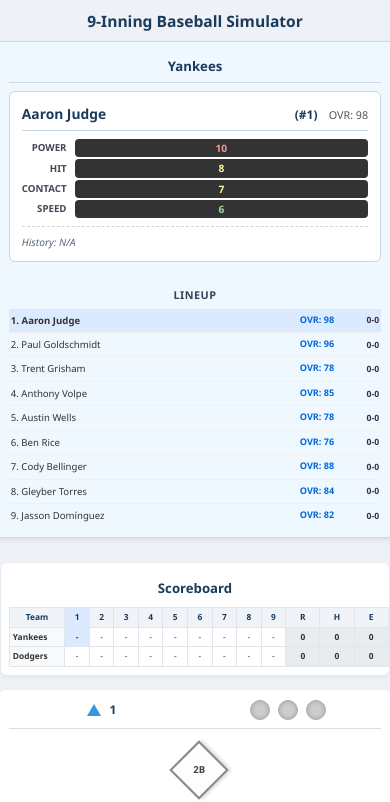
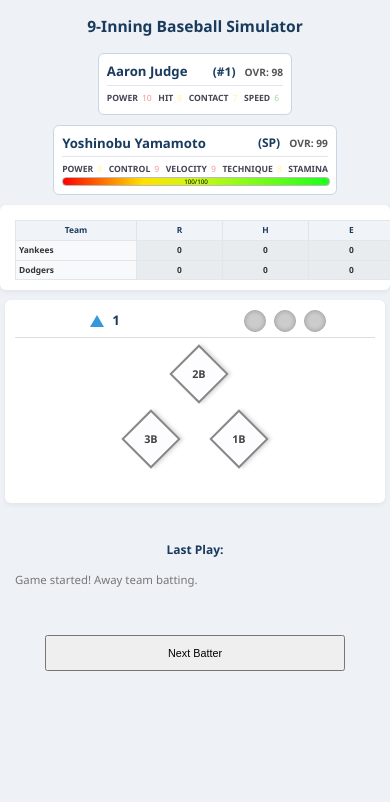
Before and after one commit to Lanternko/Baseball, a plain HTML site: page index.html in a window 390 px wide. Both pictures are taken after a click on the button "Start New Game". Shown: the top 802 px of the page. Drawn offline with Linux system fonts and the light colour scheme.

Commit message:
Update Mobile 1.01

```diff
--- a/index.html
+++ b/index.html
@@ -18,6 +18,12 @@
         </div>
 
         <div class="main-game-area">
+            <div class="mobile-player-display" id="mobileBatterDisplay">
+                </div>
+            <div class="mobile-player-display" id="mobilePitcherDisplay">
+                </div>
+
+
             <div class="scoreboard-container">
                 <h2>Scoreboard</h2>
                 <table id="scoreboard">
--- a/js/ui.js
+++ b/js/ui.js
@@ -50,6 +50,10 @@
     homeCurrentPlayerDisplay: document.getElementById('homeCurrentPlayerDisplay'),
     awayTeamLineupList: document.getElementById('awayTeamLineupList'),
     homeTeamLineupList: document.getElementById('homeTeamLineupList'),
+
+    // Mobile Displays
+    mobileBatterDisplay: document.getElementById('mobileBatterDisplay'),
+    mobilePitcherDisplay: document.getElementById('mobilePitcherDisplay'),
 };
 
 // --- UI Initialization ---
@@ -318,42 +322,54 @@
 export function updateAllDisplays(gameState, gameTeams) {
     if (!gameState || !gameTeams) { console.error("Missing gameState or gameTeams"); return; }
 
+    const isMobileView = window.innerWidth <= 768; // 簡單的寬度判斷
+
     // Update Inning/Outs/Bases/Scoreboard
     updateInningDisplay(gameState.halfInning, gameState.currentInning, gameState.gameStarted, gameState.gameOver);
     updateOutsDisplay(gameState.outs);
-    updateBasesDisplay(gameState.bases, gameState.activePitcher); // Pass pitcher for mound name
-    updateScoreboard(gameTeams, gameState.currentInning, gameState.halfInning, gameState.outs, gameState.gameStarted, gameState.gameOver);
+    updateBasesDisplay(gameState.bases, gameState.activePitcher);
+    updateScoreboard(gameTeams, gameState.currentInning, gameState.halfInning, gameState.outs, gameState.gameStarted, gameState.gameOver); // Scoreboard 更新邏輯不變，CSS 會處理顯示
 
-    // Determine teams and current batter
     const battingTeamKey = gameState.halfInning === 'top' ? 'away' : 'home';
     const fieldingTeamKey = gameState.halfInning === 'top' ? 'home' : 'away';
     const battingTeam = gameTeams[battingTeamKey];
-    const currentBatterForDisplay = gameState.activeBatter; // Batter currently up
+    const currentBatterForDisplay = gameState.activeBatter;
+    const currentPitcherForDisplay = gameState.activePitcher;
 
-    // Add batting order to the current batter object for display
     if (currentBatterForDisplay && battingTeam && battingTeam.batters) {
         const currentBatterActualIndex = battingTeam.batters.findIndex(b => b === currentBatterForDisplay);
         currentBatterForDisplay.battingOrder = (currentBatterActualIndex !== -1) ? currentBatterActualIndex + 1 : '?';
     }
 
-    // Update Emphasized Player Displays
-    if (battingTeamKey === 'away') {
-        displayCurrentPlayer(currentBatterForDisplay, true, DOM_ELEMENTS.awayCurrentPlayerDisplay);
-        displayCurrentPlayer(gameState.activePitcher, false, DOM_ELEMENTS.homeCurrentPlayerDisplay);
-        // UI #1: Set panel background colors
-        DOM_ELEMENTS.awayTeamPanel.className = 'team-panel batting-team';
-        DOM_ELEMENTS.homeTeamPanel.className = 'team-panel fielding-team';
+    if (isMobileView) {
+        // 手機版面：更新到 mobile display divs
+        if (DOM_ELEMENTS.mobileBatterDisplay) {
+            displayCurrentPlayer(currentBatterForDisplay, true, DOM_ELEMENTS.mobileBatterDisplay);
+        }
+        if (DOM_ELEMENTS.mobilePitcherDisplay) {
+            displayCurrentPlayer(currentPitcherForDisplay, false, DOM_ELEMENTS.mobilePitcherDisplay);
+        }
+        // 確保電腦版的 player display 是空的或隱藏的 (CSS 應該已處理隱藏)
+        if (DOM_ELEMENTS.awayCurrentPlayerDisplay) DOM_ELEMENTS.awayCurrentPlayerDisplay.innerHTML = '';
+        if (DOM_ELEMENTS.homeCurrentPlayerDisplay) DOM_ELEMENTS.homeCurrentPlayerDisplay.innerHTML = '';
+
     } else {
-        displayCurrentPlayer(currentBatterForDisplay, true, DOM_ELEMENTS.homeCurrentPlayerDisplay);
-        displayCurrentPlayer(gameState.activePitcher, false, DOM_ELEMENTS.awayCurrentPlayerDisplay);
-        // UI #1: Set panel background colors
-        DOM_ELEMENTS.homeTeamPanel.className = 'team-panel batting-team';
-        DOM_ELEMENTS.awayTeamPanel.className = 'team-panel fielding-team';
+        // 電腦版面：使用原來的 team panel displays
+        if (battingTeamKey === 'away') {
+            displayCurrentPlayer(currentBatterForDisplay, true, DOM_ELEMENTS.awayCurrentPlayerDisplay);
+            displayCurrentPlayer(currentPitcherForDisplay, false, DOM_ELEMENTS.homeCurrentPlayerDisplay);
+            if (DOM_ELEMENTS.awayTeamPanel) DOM_ELEMENTS.awayTeamPanel.className = 'team-panel batting-team';
+            if (DOM_ELEMENTS.homeTeamPanel) DOM_ELEMENTS.homeTeamPanel.className = 'team-panel fielding-team';
+        } else {
+            displayCurrentPlayer(currentBatterForDisplay, true, DOM_ELEMENTS.homeCurrentPlayerDisplay);
+            displayCurrentPlayer(currentPitcherForDisplay, false, DOM_ELEMENTS.awayCurrentPlayerDisplay);
+            if (DOM_ELEMENTS.homeTeamPanel) DOM_ELEMENTS.homeTeamPanel.className = 'team-panel batting-team';
+            if (DOM_ELEMENTS.awayTeamPanel) DOM_ELEMENTS.awayTeamPanel.className = 'team-panel fielding-team';
+        }
+        // 更新 Lineup Lists (手機版不需要)
+        displaySingleTeamLineupList('away', gameTeams, gameState.halfInning === 'top' ? currentBatterForDisplay : null);
+        displaySingleTeamLineupList('home', gameTeams, gameState.halfInning === 'bottom' ? currentBatterForDisplay : null);
     }
-
-    // Update Lineup Lists (highlighting the CURRENT batter)
-    displaySingleTeamLineupList('away', gameTeams, gameState.halfInning === 'top' ? currentBatterForDisplay : null);
-    displaySingleTeamLineupList('home', gameTeams, gameState.halfInning === 'bottom' ? currentBatterForDisplay : null);
 }
 
 
--- a/style.css
+++ b/style.css
@@ -212,104 +212,173 @@
 
 /* 中等螢幕到手機 - 主要斷點 */
 @media (max-width: 768px) {
-    body {
-        font-size: 13px; /* 可略微調整基礎字體大小 */
-        padding: 5px;    /* 減少 body 邊距 */
+    /* style.css (在 @media (max-width: 768px) 中) */
+
+    /* 隱藏電腦版的 Team Panels */
+    .team-panel {
+        display: none; /* 在手機上完全隱藏 */
     }
 
-    h1 {
-        font-size: 1.5em; /* 調整標題大小 */
-        margin-bottom: 8px;
+    /* 主遊戲區域現在是唯一的頂層容器，讓它佔滿寬度 */
+    .main-game-area {
+        width: 100%;
+        padding: 5px; /* 給主區域一點邊距 */
+        box-sizing: border-box;
+        order: initial; /* 移除先前為 team-panel 設定的 order */
     }
 
-    h2 {
-        font-size: 1.1em;
+    /* 新增的行動版球員顯示區塊 */
+    .mobile-player-display {
+        border: 1px solid #c8d6e5;
+        border-radius: 6px;
+        padding: 8px; /* 調整 padding */
+        margin-bottom: 10px;
+        background-color: #fff;
+        /* 與 .current-player-display 相似的樣式，但可以更緊湊 */
+    }
+    .mobile-player-display h5 {
+        margin: 0 0 5px 0;
+        font-size: 1em; /* 略微調整字體大小 */
+        color: #1a3b5d;
+        display: flex;
+        justify-content: space-between;
+        align-items: center;
+        border-bottom: 1px solid #e0e6ec;
+        padding-bottom: 3px;
+    }
+    .mobile-player-display .player-main-name {
+        font-size: 1.1em; /* 略微調整字體大小 */
+        font-weight: 600;
+    }
+    .mobile-player-display .player-role,
+    .mobile-player-display .player-ovr-small {
+        font-size: 0.85em; /* 略微調整字體大小 */
+        color: #555;
+        margin-left: 6px;
+    }
+    .mobile-player-display .player-stats-detailed {
+        font-size: 0.8em; /* 略微調整字體大小 */
+        gap: 2px 6px; /* 調整間距 */
+    }
+    .mobile-player-display .stat-label {
+        font-weight: bold;
+        color: #445;
+        text-align: right;
+        font-size: 0.9em; /* 略微調整字體大小 */
+    }
+    .mobile-player-display .stat-value {
+        padding: 1px 4px; /* 調整 padding */
+        font-size: 0.9em; /* 略微調整字體大小 */
+    }
+    .mobile-player-display .player-history { /* 手機版可能不需要顯示打擊歷史 */
+        display: none;
+    }
+    .mobile-player-display .stamina-bar-container { /* 確保投手體力條也適當顯示 */
+        height: 0.8em;
+    }
+    .mobile-player-display .stamina-text {
+        font-size: 0.65em;
     }
 
-    .game-layout {
-        flex-direction: column; /* 將主區塊改為垂直堆疊 */
-        align-items: center;    /* 堆疊後居中對齊 */
-        gap: 15px;              /* 調整區塊間距 */
+    /* 在電腦版上隱藏行動版專用顯示區塊 */
+    @media (min-width: 769px) {
+        .mobile-player-display {
+            display: none;
+        }
     }
 
-    .team-panel {
-        width: 95%;             /* 讓資訊面板佔據大部分寬度 */
-        max-width: 450px;       /* 設定最大寬度，避免在稍大平板上過寬 */
+    /* style.css (在 @media (max-width: 768px) 中) */
+
+    .scoreboard-container {
         margin-bottom: 10px;
-        max-height: none;       /* 允許面板內容增長 */
-        order: initial;         /* 確保在 column 方向時順序正確 */
     }
 
-    /* 如果希望客隊資訊在最上面，主隊在最下面 */
-    #awayTeamPanel { order: 1; }
-    .main-game-area { order: 2; width: 95%; }
-    #homeTeamPanel { order: 3; }
+    #scoreboard {
+        margin-top: 5px;
+    }
+
+    /* 隱藏詳細局數的表頭和儲存格 */
+    #scoreboard th:not(:first-child):not(:nth-last-child(1)):not(:nth-last-child(2)):not(:nth-last-child(3)),
+    #scoreboard td:not(:first-child):not(:nth-last-child(1)):not(:nth-last-child(2)):not(:nth-last-child(3)) {
+        display: none;
+    }
+
+    /* 調整剩餘欄位的樣式，使其更像手繪圖 */
+    #scoreboard th, #scoreboard td {
+        padding: 5px;
+        font-size: 0.9em; /* 稍微放大字體，因為欄位變少了 */
+        min-width: 25px;
+    }
+    #scoreboard .team-name {
+        min-width: 60px; /* 隊名可以寬一點 */
+        font-weight: bold;
+    }
+    #scoreboard .total-runs,
+    #scoreboard .total-hits,
+    #scoreboard .total-errors {
+        min-width: 30px;
+        font-weight: bold;
+    }
+
+    /* 移除 scoreboard-container 的標題 "Scoreboard"，如果需要的話 */
+    .scoreboard-container h2 {
+        display: none; /* 或者可以保留，看您的偏好 */
+    }
+    /* style.css (在 @media (max-width: 768px) 中，根據需要調整或覆蓋先前的規則) */
+
+    .field-display {
+        padding: 10px;
+        margin-bottom: 10px;
+    }
+
+    .field-header { /* 局數和出局數 */
+        font-size: 1.1em; /* 可以稍微大一點 */
+        padding-bottom: 5px;
+        margin-bottom: 10px;
+    }
+
+    .field-display .diamond-area {
+        width: 150px; /* 根據空間調整 */
+        height: 150px;
+        margin: 15px auto 10px auto; /* 調整邊距 */
+    }
+    .field-display .diamond-area .base {
+        width: 40px;
+        height: 40px;
+    }
+    /* 跑者姓名的位置可能需要重新微調 */
+    #runnerName1B { top: calc(50% - 8px); right: -60px; }
+    #runnerName2B { top: -28px; }
+    #runnerName3B { top: calc(50% - 8px); left: -60px; }
 
 
-    .current-player-display h5 {
+    #at-bat-outcome {
+        margin-top: 10px;
+        padding: 8px;
+    }
+    #at-bat-outcome h2 { /* "Last Play:" 標題 */
         font-size: 1em;
+        margin-bottom: 3px;
     }
-    .current-player-display .player-main-name {
-        font-size: 1.15em;
-    }
-    .current-player-display .player-stats-detailed {
-        font-size: 0.85em;
-        gap: 2px 8px; /* 縮小能力值標籤與數值的間距 */
-    }
-    .current-player-display .stat-value {
-        padding: 1px 4px; /* 縮小能力值背景的 padding */
+    #outcome-text {
+        font-size: 0.95em;
+        min-height: 18px;
     }
 
-    .team-panel li {
-        font-size: 0.8em;
-        padding: 5px 2px;
+    .game-controls {
+        margin-top: 15px;
+    }
+    .game-controls button {
+        padding: 12px 25px;
+        font-size: 1.1em; /* 按鈕可以顯眼一點 */
+        width: 80%;
+        max-width: 280px;
     }
 }
 
 /* style.css (繼續追加於 @media (max-width: 768px) 內部) */
 
-.scoreboard-container {
-    padding: 8px; /* 減少計分板容器內邊距 */
-}
 
-#scoreboard th, #scoreboard td {
-    padding: 4px;       /* 減少儲存格內邊距 */
-    font-size: 0.75em;  /* 縮小計分板字體 */
-    min-width: 18px;    /* 調整最小寬度 */
-}
-#scoreboard .team-name {
-    min-width: 50px;
-}
-    #scoreboard .total-runs,
-    #scoreboard .total-hits,
-    #scoreboard .total-errors {
-    min-width: 25px;
-}
-
-
-.field-display {
-    padding: 10px; /* 減少球場顯示區內邊距 */
-}
-
-.field-header {
-    font-size: 1em;   /* 調整局數/出局數字體 */
-    margin-bottom: 12px;
-}
-.out-light {
-    width: 18px; height: 18px; /* 縮小出局燈 */
-}
-
-.field-display .diamond-area {
-    width: 160px;  /* 縮小壘包區域 */
-    height: 160px;
-    margin: 20px auto 15px auto;
-}
-
-.field-display .diamond-area .base {
-    width: 45px; /* 縮小壘包本身 */
-    height: 45px;
-    font-size: 0.8em;
-}
 
 /* 調整跑者名稱的相對位置 */
 #runnerName1B { top: calc(50% - 10px); right: -65px; font-size: 0.75em; padding: 1px 3px;}
```
